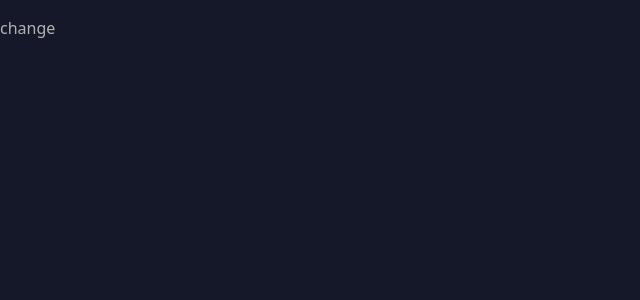
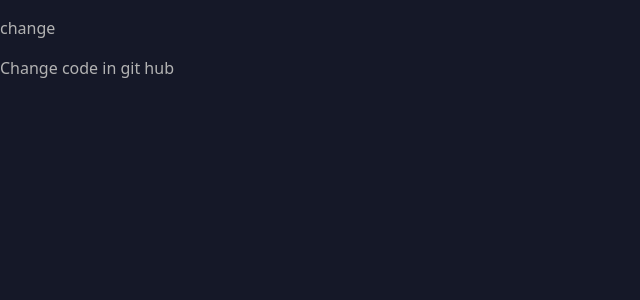
Before and after one commit to 11omid/learningGit, a React (Create React App) app: page / in a window 1280 px wide. Shown: the top 300 px of the page, without its empty margins (0-640 px from the left). Built offline with nearby package versions, Linux system fonts and the light colour scheme.

Commit message:
Update App.js

```diff
--- a/src/App.js
+++ b/src/App.js
@@ -18,6 +18,7 @@
     <>
       <p></p>
       <p>change</p>
+    <p>Change code in git hub</p>
     </>
   );
 }
```
